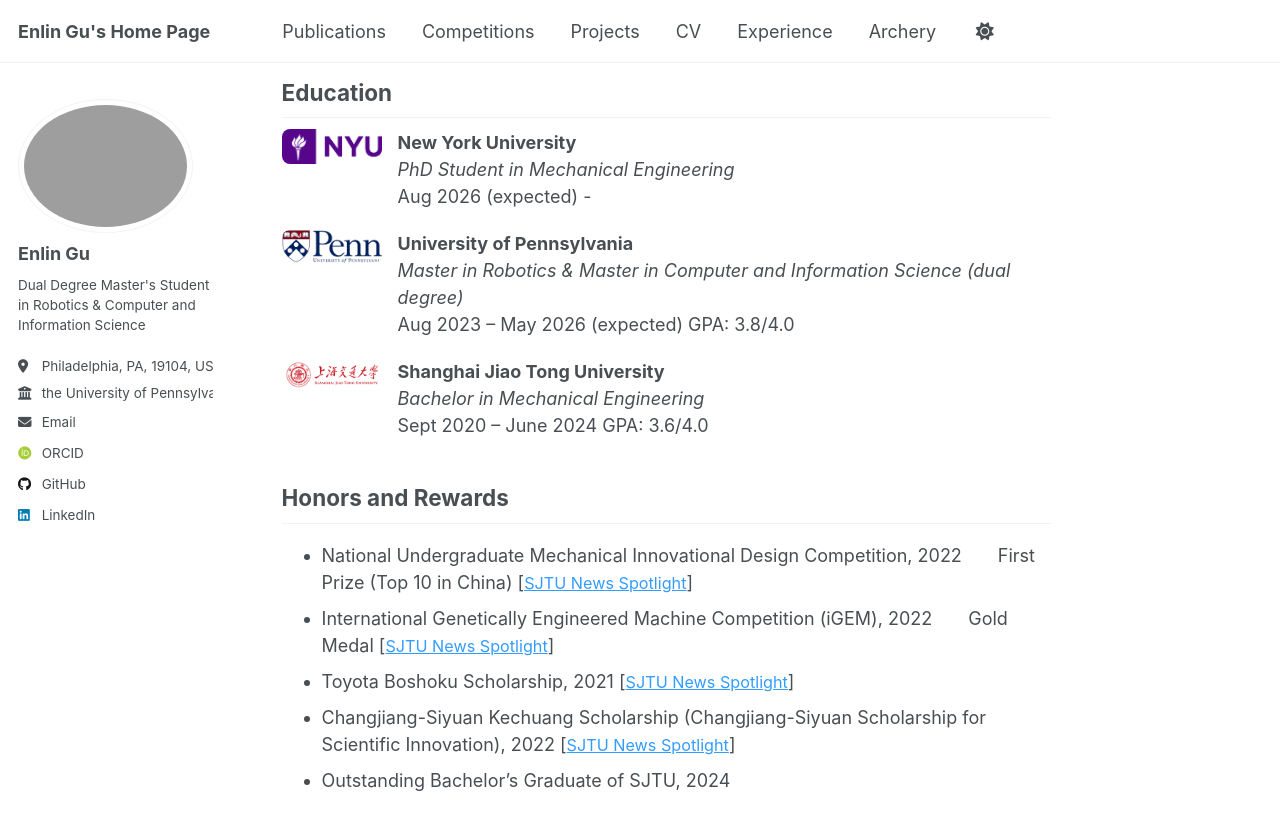
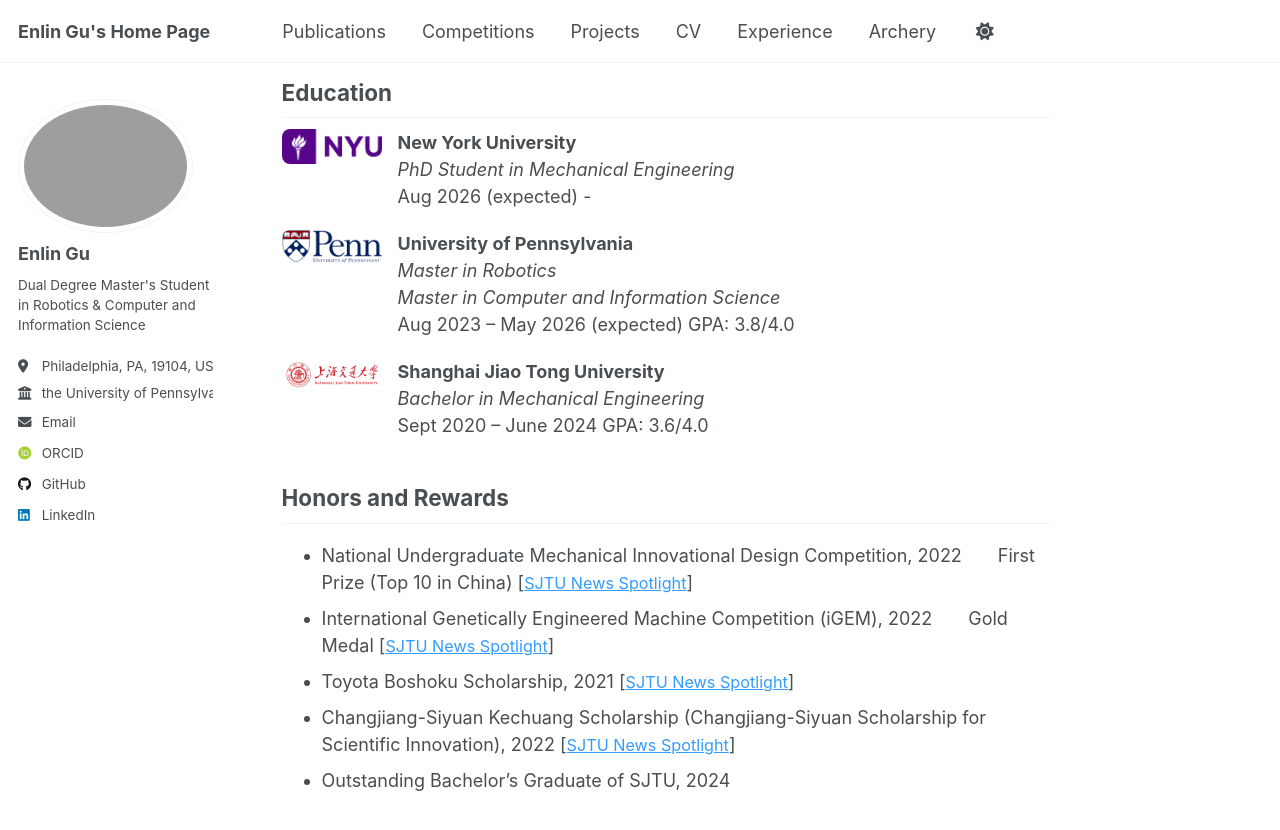
Before and after one commit to Gelrignard/gelrignard.github.io, a Jekyll site: the page built from _pages/about.md, in a window 1280 px wide and 900 px high, scrolled down 451 px. Shown: the top 830 px of the window. Built offline with Jekyll 4.4.1, drawn with Linux system fonts in a browser that asks for light colours; some web fonts are replaced; a script that is not in the unit is left out.

Commit message:
update upenn

```diff
--- a/_pages/about.md
+++ b/_pages/about.md
@@ -15,7 +15,7 @@ My research interests broadly include human-robot interaction & collaboration, b
 
 ## Education
 <div style="display:flex; align-items:flex-start; gap:16px; margin-bottom:20px;"> <img src="/images/schoolbadge/NYU_Short_RGB_Color.png" alt="NYU badge" width="100" style="flex-shrink:0; border-radius:8px;"> <div> <strong>New York University</strong><br> <em>PhD Student in Mechanical Engineering</em><br> Aug 2026 (expected) - </div> </div>
-<div style="display:flex; align-items:flex-start; gap:16px; margin-bottom:20px;"> <img src="/images/schoolbadge/UniversityofPennsylvania_FullLogo_RGB.png" alt="UPenn badge" width="100" style="flex-shrink:0; border-radius:8px;"> <div> <strong>University of Pennsylvania</strong><br> <em>Master in Robotics & Master in Computer and Information Science (dual degree)</em><br> Aug 2023 – May 2026 (expected) GPA: 3.8/4.0 </div> </div>
+<div style="display:flex; align-items:flex-start; gap:16px; margin-bottom:20px;"> <img src="/images/schoolbadge/UniversityofPennsylvania_FullLogo_RGB.png" alt="UPenn badge" width="100" style="flex-shrink:0; border-radius:8px;"> <div> <strong>University of Pennsylvania</strong><br> <em>Master in Robotics</em><br> <em>Master in Computer and Information Science</em><br> Aug 2023 – May 2026 (expected) GPA: 3.8/4.0 </div> </div>
 <div style="display:flex; align-items:flex-start; gap:16px; margin-bottom:20px;"> <img src="/images/schoolbadge/SJTU_ch_en_color.png" alt="SJTU badge" width="100" style="flex-shrink:0; border-radius:8px;"> <div> <strong>Shanghai Jiao Tong University</strong><br> <em>Bachelor in Mechanical Engineering</em><br> Sept 2020 – June 2024 GPA: 3.6/4.0 </div> </div>
 
 ## Honors and Rewards
```
